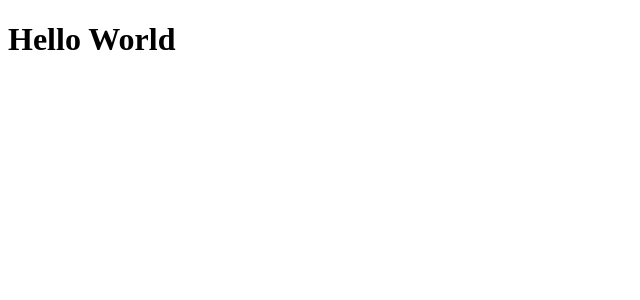
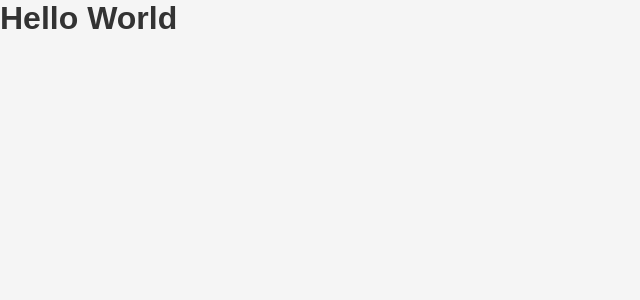
Before and after one commit to AlexsandroBezerra/about-me, a Next.js app: page / in a window 1280 px wide. Shown: the top 300 px of the page, without its empty margins (0-640 px from the left). Built offline with nearby package versions, Linux system fonts and the light colour scheme.

Commit message:
feat: add styled-components

```diff
--- /dev/null
+++ b/babel.config.js
@@ -0,0 +1,4 @@
+module.exports = {
+  presets: ["next/babel"],
+  plugins: [["styled-components", { "ssr": true }]]
+}
--- a/package.json
+++ b/package.json
@@ -10,11 +10,14 @@
   "dependencies": {
     "next": "10.0.3",
     "react": "17.0.1",
-    "react-dom": "17.0.1"
+    "react-dom": "17.0.1",
+    "styled-components": "^5.2.1"
   },
   "devDependencies": {
     "@types/node": "^14.14.14",
     "@types/react": "^17.0.0",
+    "@types/styled-components": "^5.1.5",
+    "babel-plugin-styled-components": "^1.12.0",
     "typescript": "^4.1.3"
   }
 }
--- a/src/pages/_app.tsx
+++ b/src/pages/_app.tsx
@@ -1,3 +1,10 @@
+import GlobalStyle from "../styles/global";
+
 export default function MyApp({ Component, pageProps }) {
-  return <Component {...pageProps} />
+  return (
+    <>
+      <GlobalStyle />
+      <Component {...pageProps} />
+    </>
+  )
 }
--- /dev/null
+++ b/src/pages/_document.tsx
@@ -0,0 +1,30 @@
+import Document, { DocumentContext } from 'next/document'
+import { ServerStyleSheet } from 'styled-components'
+
+export default class MyDocument extends Document {
+  static async getInitialProps(ctx: DocumentContext) {
+    const sheet = new ServerStyleSheet()
+    const originalRenderPage = ctx.renderPage
+
+    try {
+      ctx.renderPage = () =>
+        originalRenderPage({
+          enhanceApp: (App) => (props) =>
+            sheet.collectStyles(<App {...props} />),
+        })
+
+      const initialProps = await Document.getInitialProps(ctx)
+      return {
+        ...initialProps,
+        styles: (
+          <>
+            {initialProps.styles}
+            {sheet.getStyleElement()}
+          </>
+        ),
+      }
+    } finally {
+      sheet.seal()
+    }
+  }
+}
--- /dev/null
+++ b/src/styles/global.ts
@@ -0,0 +1,23 @@
+import { createGlobalStyle } from "styled-components";
+
+export default createGlobalStyle`
+  * {
+    margin: 0;
+    padding: 0;
+    box-sizing: border-box;
+  }
+
+  body {
+    background: #f5f5f5;
+    color: #333;
+  }
+
+  body, input, button {
+    font-family: Arial, Helvetica, sans-serif;
+    font-size: 16px;
+  }
+
+  button {
+    cursor: pointer;
+  }
+`
```
Also changed, not shown: 1 other file (tests, documents, lock files or other folders).
